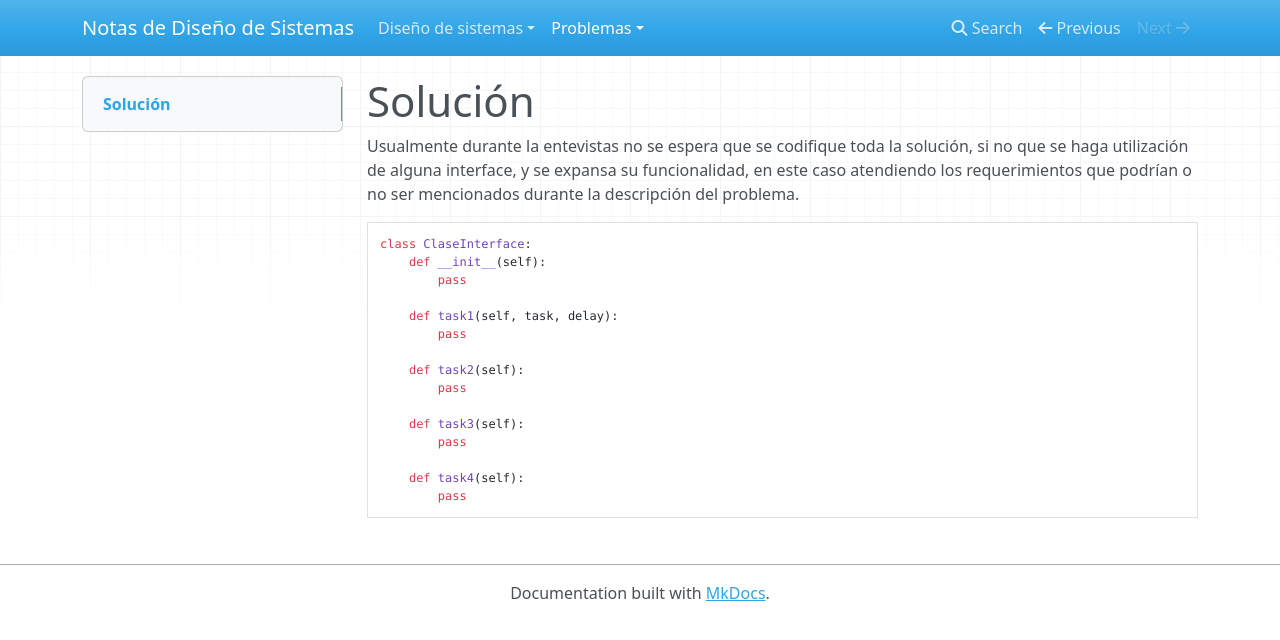
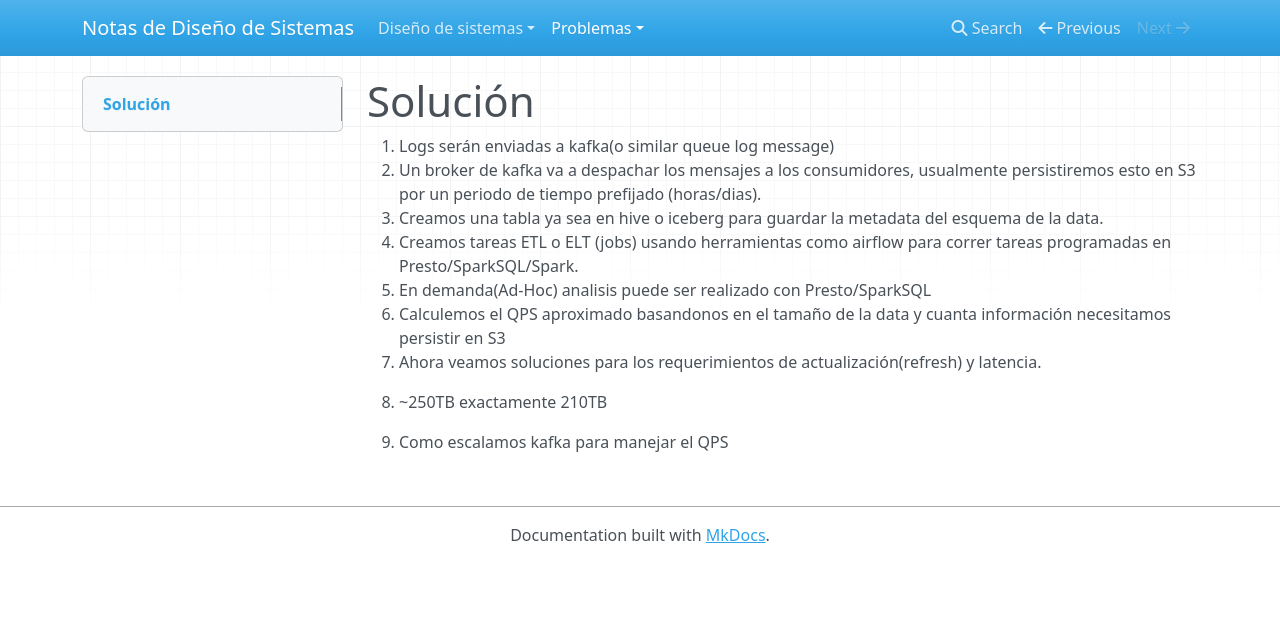
Before and after one commit to pepemxl/system_design_notes, an MkDocs documentation site: the page built from docs/problemas/004_build_data_infra/solution.md, in a window 1280 px wide. Shown: the top 640 px of the page. Built offline with MkDocs 1.6.1, drawn with Linux system fonts in a browser that asks for light colours; nearby versions of some CDN libraries.

Commit message:
Starting solution

````diff
--- a/docs/problemas/004_build_data_infra/solution.md
+++ b/docs/problemas/004_build_data_infra/solution.md
@@ -1,21 +1,14 @@
 # Solución
 
-Usualmente durante la entevistas no se espera que se codifique toda la solución, si no que se haga utilización de alguna interface, y se expansa su funcionalidad, en este caso atendiendo los requerimientos que podrían o no ser mencionados durante la descripción del problema.
+1. Logs serán enviadas a kafka(o similar queue log message)
+2. Un broker de kafka va a despachar los mensajes a los consumidores, usualmente persistiremos esto en S3 por un periodo de tiempo prefijado (horas/dias).
+3. Creamos una tabla ya sea en hive o iceberg para guardar la metadata del esquema de la data.
+4. Creamos tareas ETL o ELT (jobs) usando herramientas como airflow para correr tareas programadas en Presto/SparkSQL/Spark.
+5. En demanda(Ad-Hoc) analisis puede ser realizado con Presto/SparkSQL
+6. Calculemos el QPS aproximado basandonos en el tamaño de la data y cuanta información necesitamos persistir en S3
+7. Ahora veamos soluciones para los requerimientos de actualización(refresh) y latencia.
 
-```python
-class ClaseInterface:
-    def __init__(self):
-        pass
 
-    def task1(self, task, delay):
-        pass
 
-    def task2(self):
-        pass
-
-    def task3(self):
-        pass
-
-    def task4(self):
-        pass
-```
+- ~250TB exactamente 210TB
+- Como escalamos kafka para manejar el QPS
````
